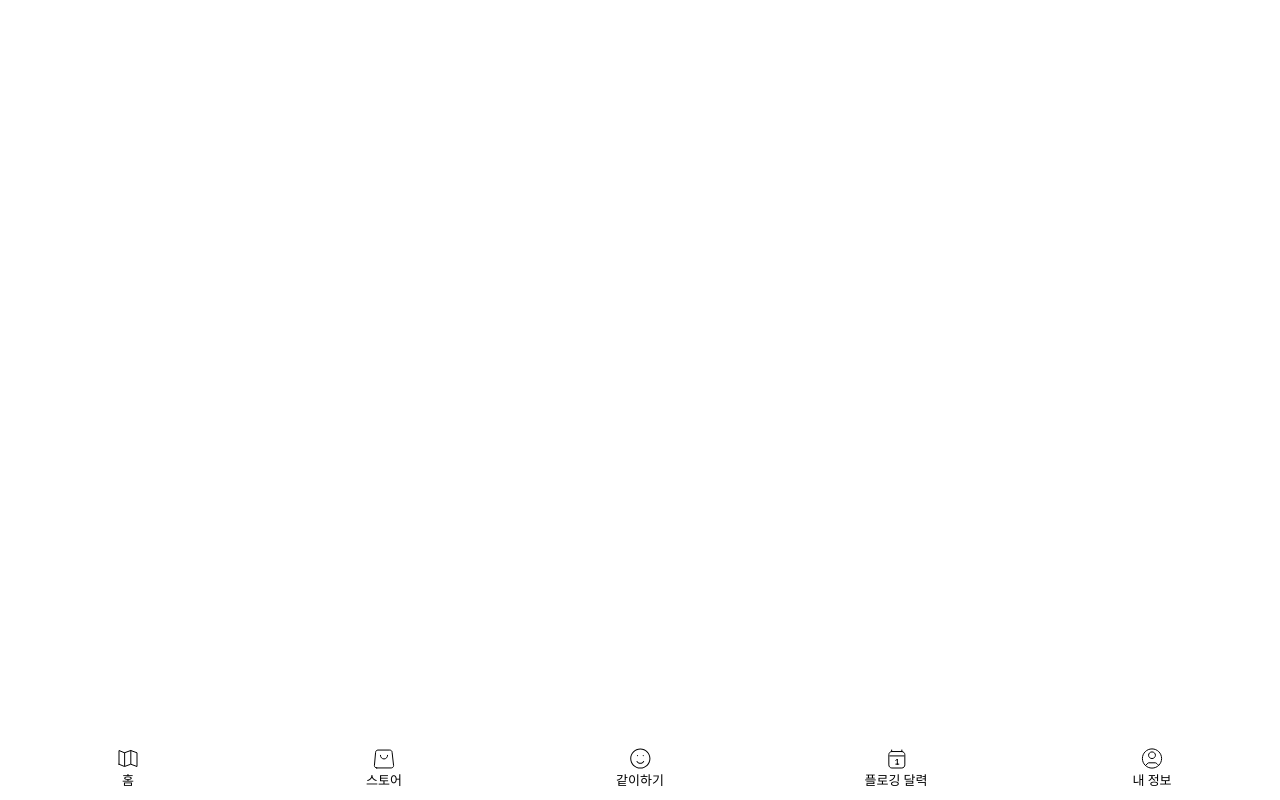
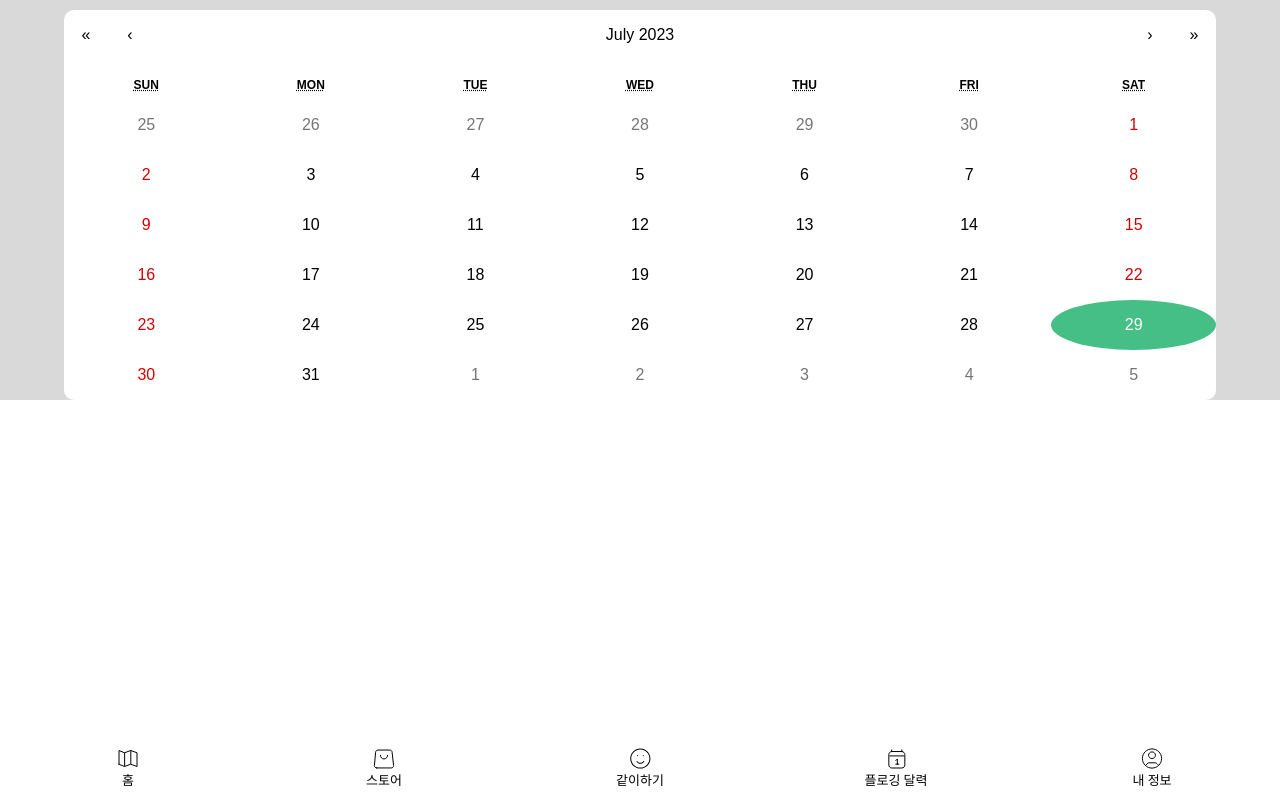
Before and after one commit to sj102300/w-get, a Next.js app: page /calendar in a window 1280 px wide. Built offline with nearby package versions, Linux system fonts and the light colour scheme; a web font is replaced by a local one.

Commit message:
add calendar

```diff
--- a/package.json
+++ b/package.json
@@ -13,6 +13,8 @@
     "next": "13.4.12",
     "postcss": "8.4.27",
     "react": "18.2.0",
+    "react-calendar": "^4.6.0",
+    "react-datepicker": "^4.16.0",
     "react-dom": "18.2.0",
     "sass": "^1.64.1",
     "tailwindcss": "3.3.3"
--- a/src/app/calendar/calendar.scss
+++ b/src/app/calendar/calendar.scss
@@ -0,0 +1,164 @@
+
+.my-calendar{
+    width: 100%;
+    background-color: #D9D9D9;
+    display: flex;
+    flex-direction: column;
+    align-items: center;
+    padding-top:10px;
+
+    .log{
+
+
+    }
+
+
+}
+
+.react-calendar {
+  width: 90%;
+  background-color:#fff;
+  border-radius: 10px;
+  border:0;
+  font-family: Arial, Helvetica, sans-serif;
+  line-height: 1.125em;
+}
+
+.react-calendar--doubleView {
+  width: 700px;
+}
+
+.react-calendar--doubleView .react-calendar__viewContainer {
+  display: flex;
+  margin: -0.5em;
+}
+
+.react-calendar--doubleView .react-calendar__viewContainer > * {
+  width: 50%;
+  margin: 0.5em;
+}
+
+.react-calendar,
+.react-calendar *,
+.react-calendar *:before,
+.react-calendar *:after {
+  -moz-box-sizing: border-box;
+  -webkit-box-sizing: border-box;
+  box-sizing: border-box;
+}
+
+.react-calendar button {
+  margin: 0;
+  border: 0;
+  height: 50px;
+  outline: none;
+}
+
+.react-calendar button:enabled:hover {
+  cursor: pointer;
+}
+
+.react-calendar__navigation {
+  display: flex;
+  height: 44px;
+  margin-bottom: 1em;
+}
+
+.react-calendar__navigation button {
+  min-width: 44px;
+  background: none;
+}
+
+.react-calendar__navigation button:disabled {
+  background-color: #f0f0f0;
+}
+
+.react-calendar__navigation button:enabled:hover,
+.react-calendar__navigation button:enabled:focus {
+  background-color: #e6e6e6;
+}
+
+.react-calendar__month-view__weekdays {
+  text-align: center;
+  text-transform: uppercase;
+  font-weight: bold;
+  font-size: 0.75em;
+}
+
+.react-calendar__month-view__weekdays__weekday {
+  padding: 0.5em;
+}
+
+.react-calendar__month-view__weekNumbers .react-calendar__tile {
+  display: flex;
+  align-items: center;
+  justify-content: center;
+  font-size: 0.75em;
+  font-weight: bold;
+}
+
+.react-calendar__month-view__days__day--weekend {
+  color: #d10000;
+}
+
+.react-calendar__month-view__days__day--neighboringMonth {
+  color: #757575;
+}
+
+.react-calendar__year-view .react-calendar__tile,
+.react-calendar__decade-view .react-calendar__tile,
+.react-calendar__century-view .react-calendar__tile {
+  padding: 2em 0.5em;
+}
+
+.react-calendar__tile {
+  max-width: 100%;
+  padding: 10px 6.6667px;
+  background: none;
+  text-align: center;
+  line-height: 16px;
+}
+
+.react-calendar__tile:disabled {
+  background-color: #f0f0f0;
+}
+
+.react-calendar__tile:enabled:hover,
+.react-calendar__tile:enabled:focus {
+  background-color: #e6e6e6;
+}
+
+.react-calendar__tile--now {
+
+}
+
+.react-calendar__tile--now:enabled:hover,
+.react-calendar__tile--now:enabled:focus {
+  background: #ffffa9;
+}
+
+.react-calendar__tile--hasActive {
+  background: #76baff;
+}
+
+.react-calendar__tile--hasActive:enabled:hover,
+.react-calendar__tile--hasActive:enabled:focus {
+  background: #a9d4ff;
+}
+
+.react-calendar__tile--active {
+  background: #45BF86;
+  border-radius: 50%;
+  color: white;
+}
+
+.react-calendar__tile--active:enabled:hover,
+.react-calendar__tile--active:enabled:focus {
+  background: #45BF86;
+  border-radius: 50%;
+  color: white;
+}
+
+.react-calendar--selectRange .react-calendar__tile--hover {
+  background-color: #e6e6e6;
+}
--- a/src/app/calendar/page.js
+++ b/src/app/calendar/page.js
@@ -1,14 +1,30 @@
+'use client';
 
 import './calendar.scss';
 
 
-function Calendar(){
+import React, { useState } from 'react'
+import Calendar from 'react-calendar';
 
-    return(
-        <div>
 
-        </div>
-    )
+function MyCalendar() {
+  const [value, onChange] = useState(new Date())
+
+  return (
+    <div className='my-calendar'>
+      <Calendar calendarType='gregory' locale='en' onChange={onChange} value={value} />
+      <OneLog />
+    </div>
+  )
 }
 
-export default Calendar;
+function OneLog(){
+
+  return(
+    <div className="log">
+
+    </div>
+  )
+}
+
+export default MyCalendar;
```
Also changed, not shown: 1 other file (tests, documents, lock files or other folders).
